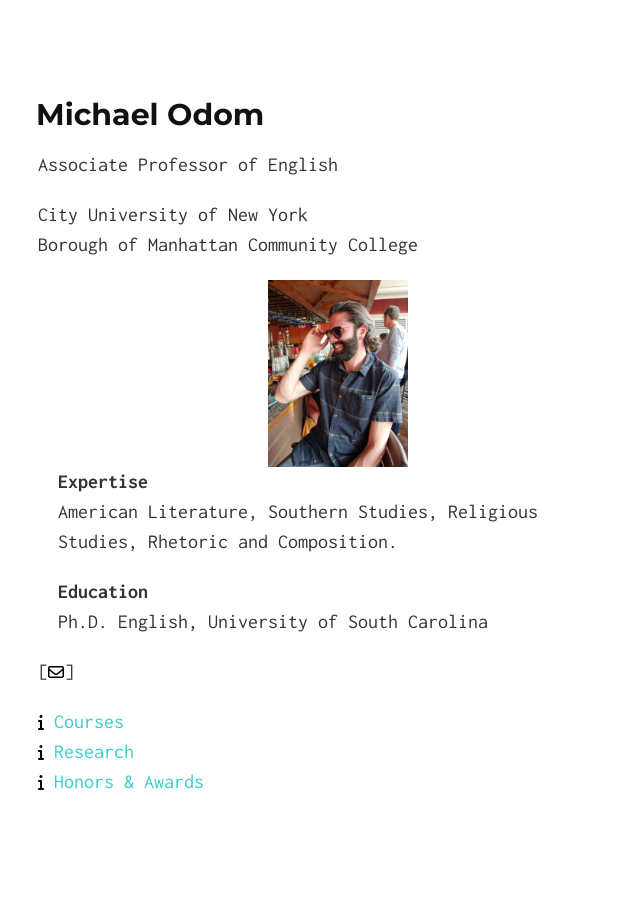
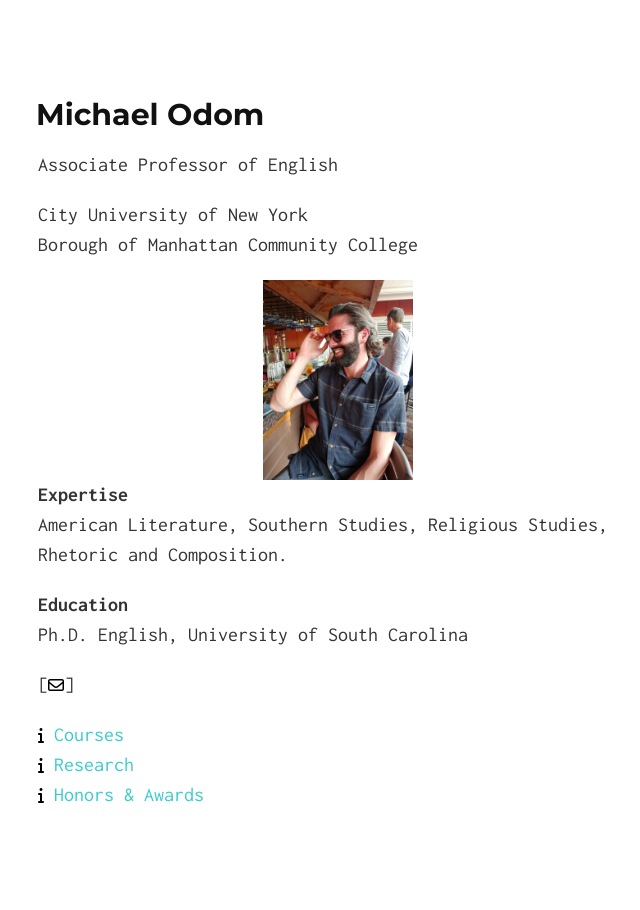
Before and after one commit to michaelodom/michaelodom.github.io, a Jekyll site: the page built from index.md, in a window 1280 px wide. Shown: the whole page, without its empty margins (302-942 px from the left). Built offline with Jekyll 4.4.1, drawn with Linux system fonts in a browser that asks for light colours; nearby versions of some CDN libraries; our own code applies the rules of GitHub Pages for plain Markdown files.

Commit message:
Update index.md

```diff
--- a/index.md
+++ b/index.md
@@ -5,15 +5,14 @@ Associate Professor of English
 City University of New York
 Borough of Manhattan Community College
 
-<div class="container">
-  <div>
-    <img src="/icons/IMG_0173.JPG" width = "25%" float="left"/>
-    <strong> Expertise </strong>
-    <p> American Literature, Southern Studies, Religious Studies, Rhetoric and Composition. </p>
-    <strong> Education </strong>
-    <p>Ph.D. English, University of South Carolina</p>
-  </div>
+<div style="clear: none !important;">
+<img src="/icons/IMG_0173.JPG" width = "25%" float="left"/>
+<strong> Expertise </strong>
+<p> American Literature, Southern Studies, Religious Studies, Rhetoric and Composition. </p>
+<strong> Education </strong>
+<p>Ph.D. English, University of South Carolina</p>
 </div>
+
 
 [[<i class="fa fa-envelope-o"></i>](mailto:odomenglish@gmail.com){: .awe-ico }]
 
```
